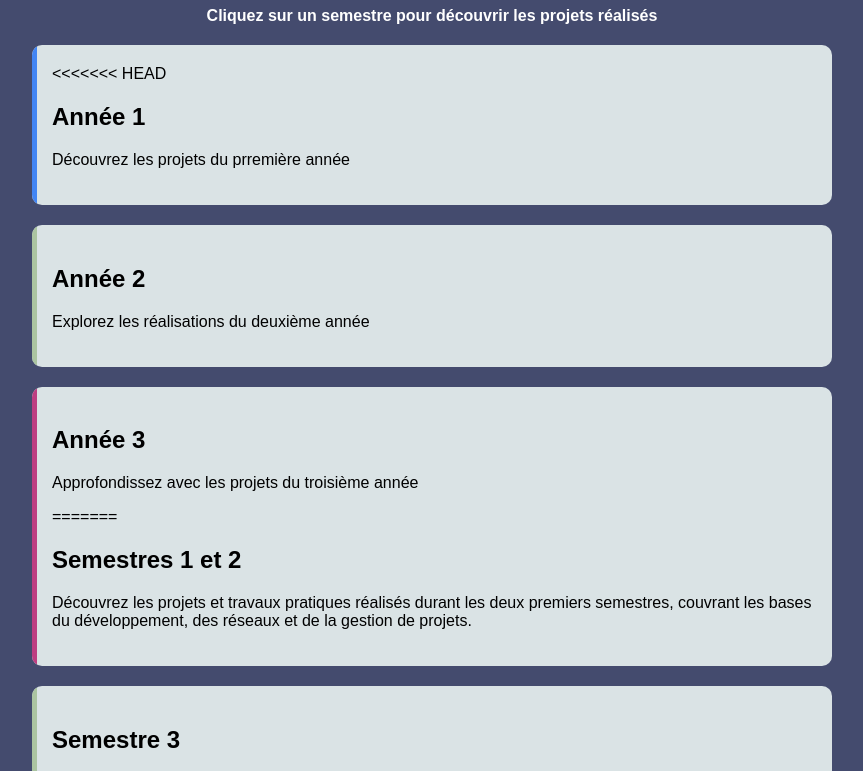
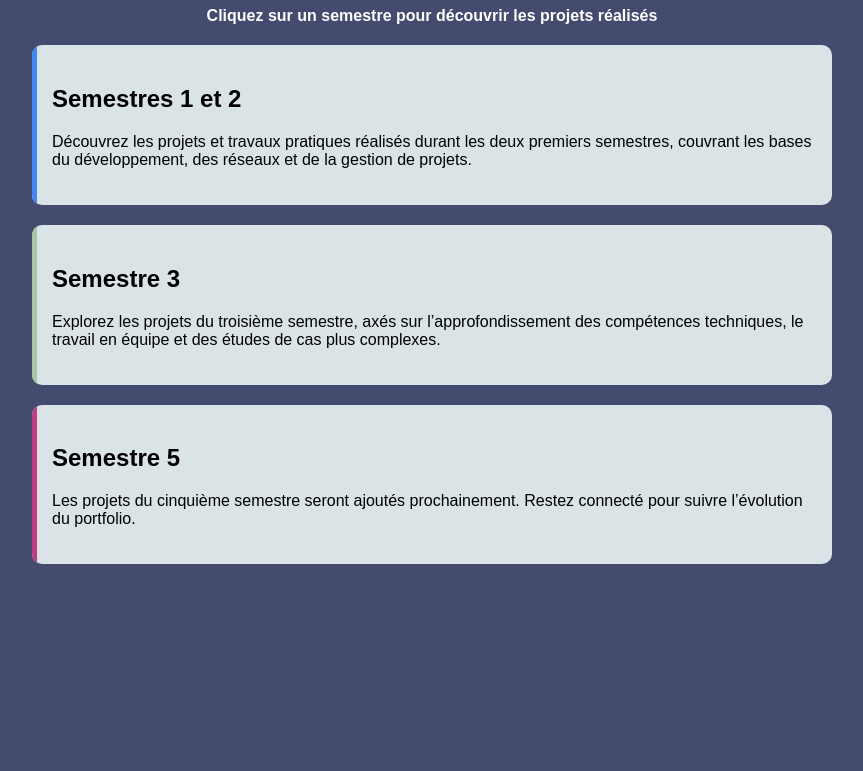
Before and after one commit to thomas26215/Portfolio2, a plain HTML site: page Présentation des SAEs/presentation_saes.html in a window 1280 px wide. Shown: the part 73-844 px from the top of the page, without its empty margins (208-1071 px from the left). After the commit the page ends 800 px from the top, so only its background shows below. Drawn offline with Linux system fonts and the light colour scheme.

Commit message:
Fix de design

```diff
--- a/Présentation des SAEs/presentation_saes.html
+++ b/Présentation des SAEs/presentation_saes.html
@@ -14,23 +14,11 @@
         <div class="Element4"><a href="contact.html">Me contacter</a></div>
     </section>-->
 
-    <h1>Présentation des SAEs</h1>
+    <h1>Présentation des SAEs (projets de groupes)</h1>
     <p class="instruction">Cliquez sur un semestre pour découvrir les projets réalisés</p>
 
     <section class="sae-list">
         <a href="sae_semestre1.html" class="sae-item" id="un">
-<<<<<<< HEAD
-            <h2>Année 1</h2>
-            <p>Découvrez les projets du prremière année</p>
-        </a>
-        <a href="sae_semestre2.html" class="sae-item" id="deux">
-            <h2>Année 2</h2>
-            <p>Explorez les réalisations du deuxième année</p>
-        </a>
-        <a href="sae_semestre3.html" class="sae-item" id="trois">
-            <h2>Année 3</h2>
-            <p>Approfondissez avec les projets du troisième année</p>
-=======
             <h2>Semestres 1 et 2</h2>
             <p>Découvrez les projets et travaux pratiques réalisés durant les deux premiers semestres, couvrant les bases du développement, des réseaux et de la gestion de projets.</p>
         </a>
@@ -39,9 +27,8 @@
             <p>Explorez les projets du troisième semestre, axés sur l’approfondissement des compétences techniques, le travail en équipe et des études de cas plus complexes.</p>
         </a>
         <a href="" class="sae-item" id="trois">
-            <h2>Semestre 4</h2>
-            <p>Les projets du quatrième semestre seront ajoutés prochainement. Restez connecté pour suivre l’évolution du portfolio.</p>
->>>>>>> 5e0d6de (Fix de design)
+            <h2>Semestre 5</h2>
+            <p>Les projets du cinquième semestre seront ajoutés prochainement. Restez connecté pour suivre l’évolution du portfolio.</p>
         </a>
 
     </section>
```
Also changed, not shown: index.html (+2 -2 lines), parcours.html (+4 -4 lines), projets.html (+1 -1 lines).
